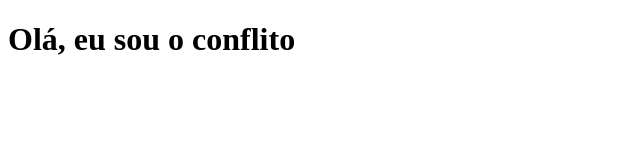
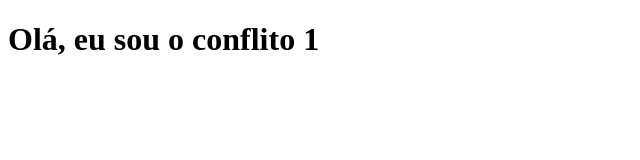
Before and after one commit to alexaniatoma/clonando-repositorio, a plain HTML site: page index.html in a window 1280 px wide. Shown: the full height of the page, 0-640 px from the left. Drawn offline with Linux system fonts and the light colour scheme.

Commit message:
Update index.html

```diff
--- a/index.html
+++ b/index.html
@@ -7,7 +7,7 @@
 </head>
 <body>
 
-    <h1> Olá, eu sou o conflito</h1>
+    <h1> Olá, eu sou o conflito 1</h1>
 
 </body>
 </html>
```
